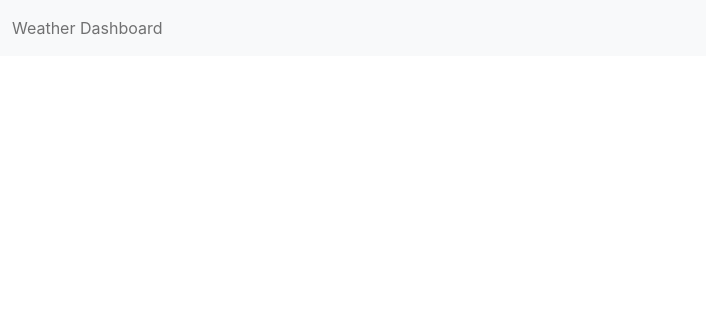
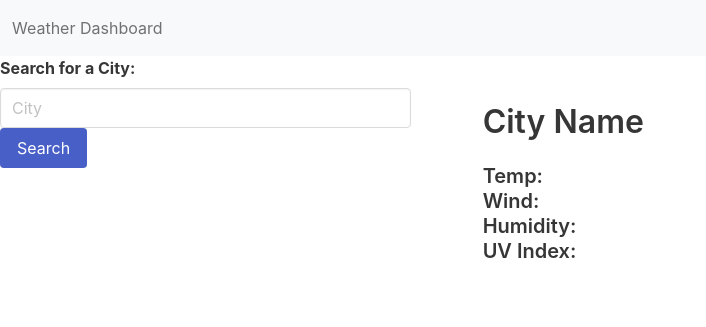
Before and after one commit to mbrianna1170/fetch-the-weather, a plain HTML site: page index.html in a window 1280 px wide. Shown: the whole page, without its empty margins (0-706 px from the left). Drawn offline with nearby package versions, Linux system fonts and the light colour scheme.

Commit message:
added columns and sections

```diff
--- a/index.html
+++ b/index.html
@@ -16,5 +16,33 @@
           </span>
         </div>
       </nav>
+      <div class="columns">
+    <!--Search with Search History-->
+        <div class="column is-one-third">
+            <div class="field">
+                <label class="label">Search for a City:</label>
+                <div class="control">
+                  <input class="input" type="text" placeholder="City">
+                </div>
+                <div class="field">
+                <p class="control">
+                <button class="button is-link"> Search </button>
+                </p>
+                </div>
+              </div>
+        </div>
+    <!--Weather of City & Forecast-->
+        <div class="column">
+            <section class="section">
+                <h1 class="title is-spaced">City Name</h1>
+                <h2 class="subtitle">
+                  <strong>Temp:</strong><br>
+                  <strong>Wind:</strong><br>
+                  <strong>Humidity:</strong><br>
+                  <strong>UV Index:</strong>
+                </h2>
+              </section>
+        </div>
+      </div>
 </body>
 </html>
```
